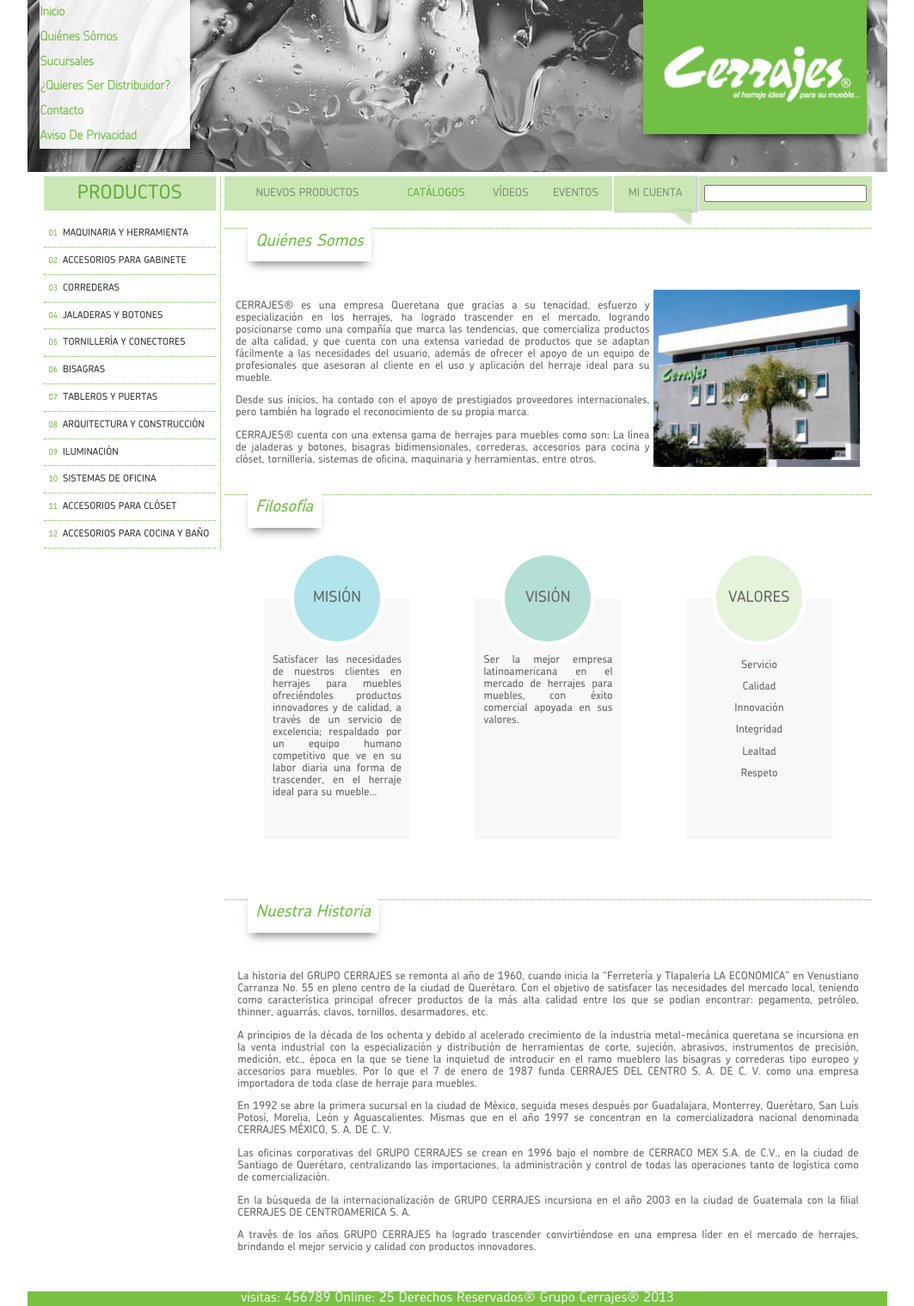
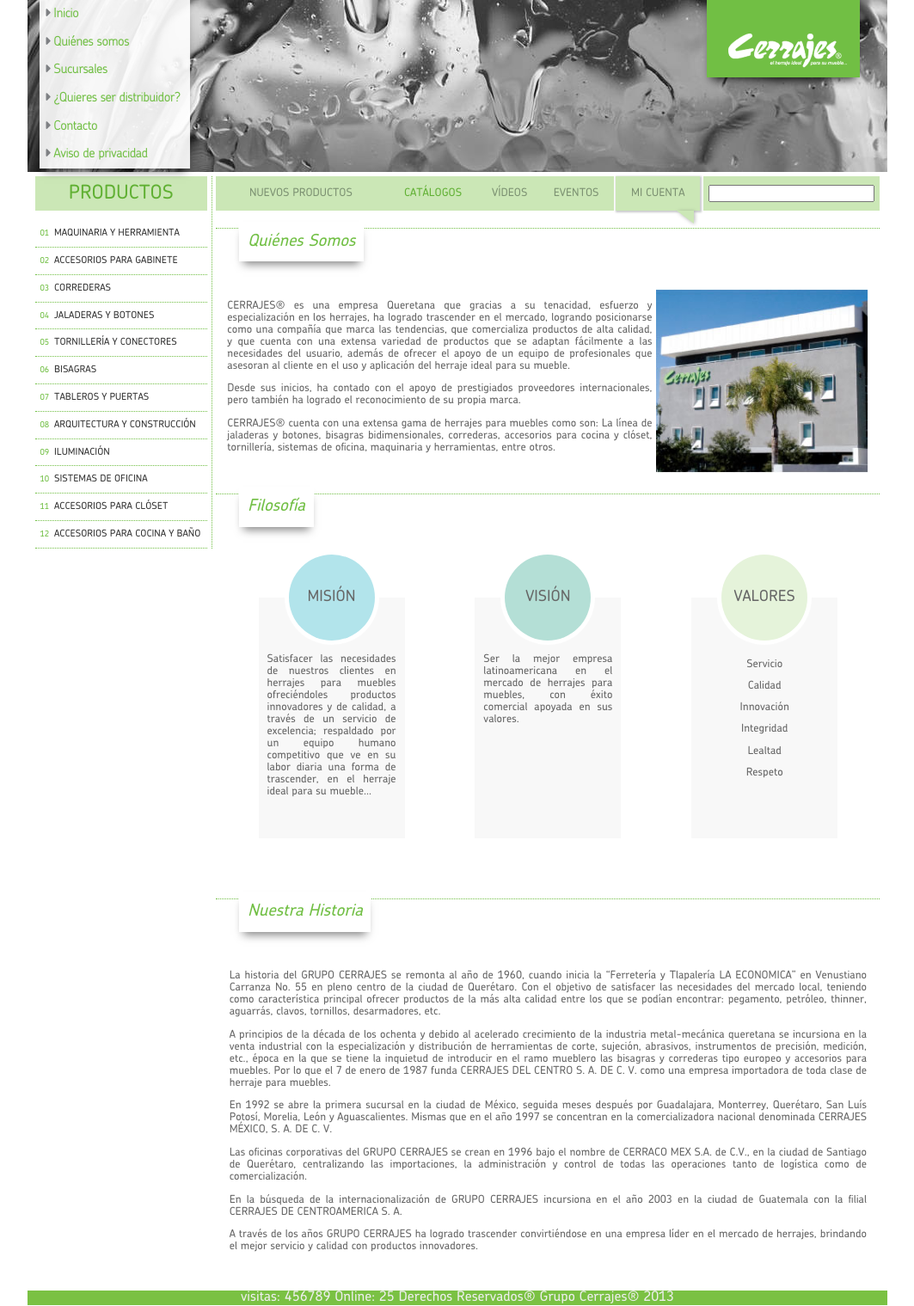
Before and after one commit to ADRIANVEGA9/www.cerrajes.com, a PHP site: page /home.php in a window 1280 px wide. Shown: the whole page at 86% size, without its empty margins (108-1171 px from the left). Run offline with PHP 8.4, Linux system fonts and the light colour scheme; some libraries are stand-ins or nearby versions.

Commit message:
fontawesome
agregar fuente de icono para menú de header

```diff
--- a/.header.html
+++ b/.header.html
@@ -2,12 +2,12 @@
 	<section id="internoHome">
 		<section id="menu">
 				<ul>
-					<li><a href="#">inicio</a></li>
-					<li><a href="#">quiénes sómos</a></li>
-					<li><a href="#">sucursales</a></li>
-					<li><a href="#">¿quieres ser distribuidor?</a></li>
-					<li><a href="#">contacto</a></li>
-					<li><a href="#">aviso de privacidad</a></li>
+					<li><a href="#">Inicio</a></li>
+					<li><a href="#">Quiénes somos</a></li>
+					<li><a href="#">Sucursales</a></li>
+					<li><a href="#">¿Quieres ser distribuidor?</a></li>
+					<li><a href="#">Contacto</a></li>
+					<li><a href="#">Aviso de privacidad</a></li>
 				</ul>
 		</section>
 		<figure id="logo"><img src="imagenessitio/logo.png"></figure>
--- a/css/estilos.css
+++ b/css/estilos.css
@@ -1,18 +1,25 @@
 /*------------ @font-face ------------------*/
-@font-face
-{
+@font-face {
 	font-family:'TChevin';
 	src: url('../fonts/Chevin-Medium.otf')   format('opentype');
 }
-@font-face
-{
+@font-face {
 	font-family:'TChevinLight';
 	src: url('../fonts/Chevin-Light.otf')   format('opentype');
 }
-@font-face
-{
+@font-face {
 	font-family:'TChevinThin';
 	src: url('../fonts/Chevin-Thin.otf')   format('opentype');
+}
+@font-face {
+	font-family: 'fontawesome';
+	src:url('../fonts/fontawesome.eot');
+	src:url('../fonts/fontawesome.eot?#iefix') format('embedded-opentype'),
+		url('../fonts/fontawesome.woff') format('woff'),
+		url('../fonts/fontawesome.ttf') format('truetype'),
+		url('../fonts/fontawesome.svg#fontawesome') format('svg');
+	font-weight: normal;
+	font-style: normal;
 }
 ::selection { background:#7AC143; color:#fff; }/*cambiar el color de la selección de texto*/
 a
@@ -43,7 +50,6 @@ header
 }
 header #home img
 {
-	height: 200px;
 	width: 100%;
 }
 nav
@@ -140,18 +146,20 @@ nav td.activo
 	width: 100%;
 }
 #internoHome #logo {
-	background: #71BF44;
-	box-shadow: 0px 8px 10px -5px rgba(0, 0, 0, .8);
-	margin-right: 1.5em;
-	position: relative;
-	float: right;
-	width: 26%;
+	margin: 0;
+	text-align: right;
+	width: 79%;
 }
 #internoHome #logo img
 {
-	margin-bottom: 5%;
-	margin-top: 15%;
-	width: 100%;
+	background: #71BF44;
+	box-shadow: 0px 8px 10px -5px rgba(0, 0, 0, .8);
+	display: inline-block;
+	margin-right: 1em;
+	padding: 30px 10px 0px;
+	position: relative;
+	right: 0%;
+	width: 20%;
 }
 #internoHome #logo,
 #internoHome #menu
@@ -164,14 +172,13 @@ nav td.activo
 	box-shadow: 0px 8px 10px -5px rgba(0, 0, 0, .5);
 	color: #71BF44;
 	font-size: .9em;
-	line-height: 2em;
+	line-height: 2.2em;
 	margin-left: 1em;
 	max-width: 20%;
 	min-height: 165px;
 	min-width: 160px;
-	padding-right: 1em;
+	padding: 0em .5em;
 	position: relative;
-	text-transform: capitalize;
 }
 #internoHome #menu a
 {
@@ -179,6 +186,16 @@ nav td.activo
 	font-family: "TChevinThin";
 	font-weight: 600;
 	text-decoration: none;
+}
+#internoHome #menu a:before
+{
+	color: #7E8083;
+	content: "\f0da  ";
+	font-family: 'fontawesome';
+}
+#internoHome #menu a:hover:before
+{
+	color: #71BF44;
 }
 #internoHome #menu a:hover
 {
--- a/css/responsive.css
+++ b/css/responsive.css
@@ -1,4 +1,4 @@
-@media screen and (min-width: 768px)
+@media screen and (min-width: 965px)
 {
 	body
 	{
@@ -8,7 +8,7 @@
 	#contenido
 	{
 		margin: 0 auto;
-		max-width: 76%;
+		max-width: 78%;
 	}
 	#logo
 	{
@@ -16,16 +16,18 @@
 		width: 26%;
 	}
 }
-@media screen and (max-width: 767px)
+@media screen and (max-width: 965px)
 {
 	body
 	{
-		width: 750px;
+		font-size: 13px;
+		max-width: 965px;
+		min-width: 795px;
 	}
 	#contenido
 	{
 		margin: 0 auto;
-		width: 580px;
+		width: 75%;
 	}
 	#logo
 	{
```
Also changed, not shown: fonts/fontawesome.ttf (added), fonts/fontawesome.woff (added), 3 other files.
